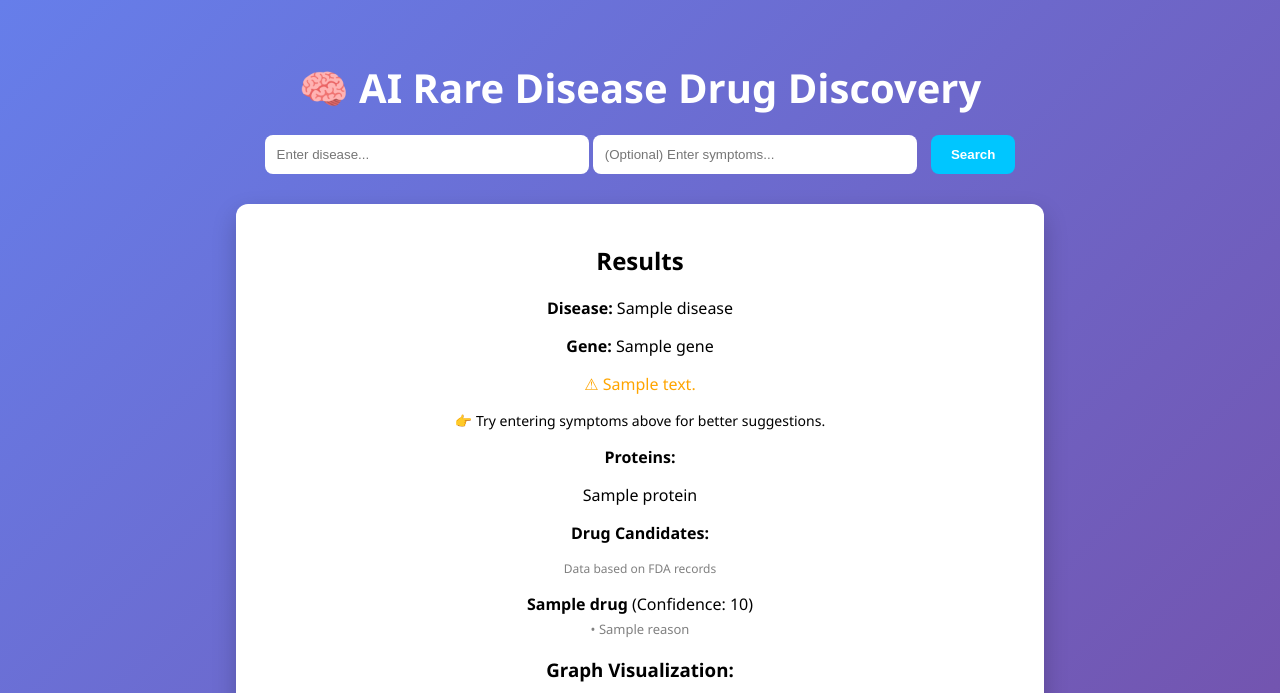
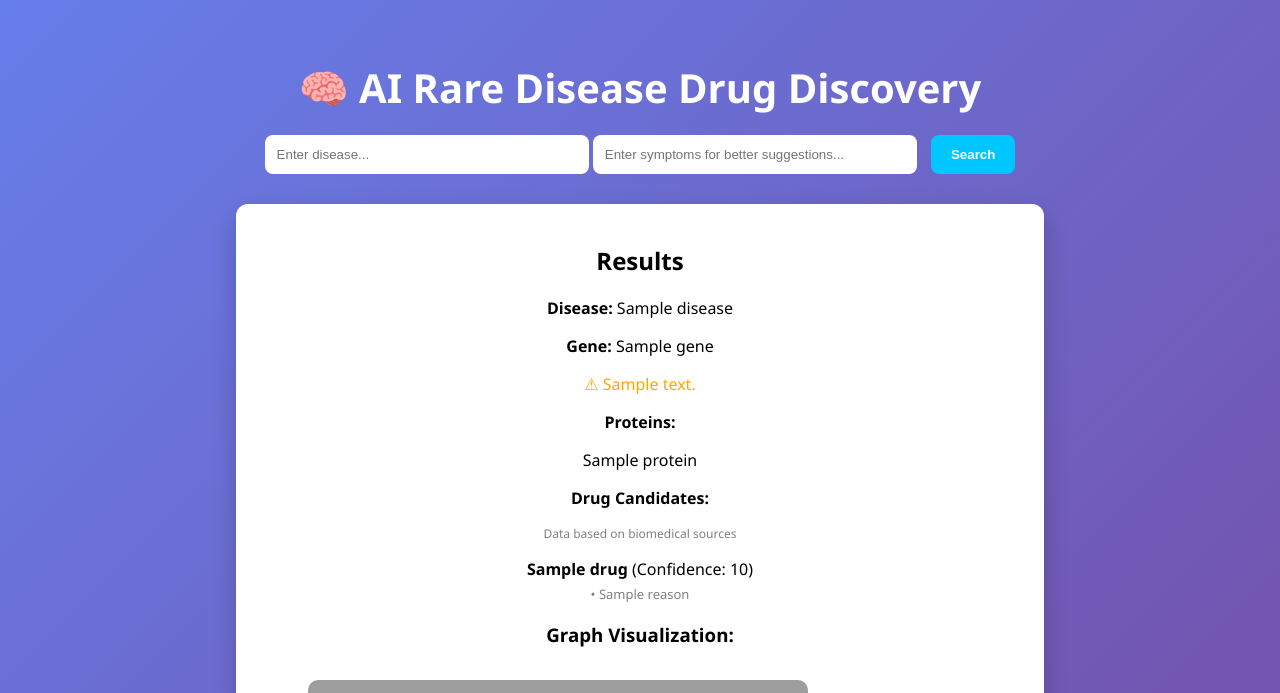
Before and after one commit to Pragyaysharma06/Bio_Project, a Flask app: template templates/index.html in a window 1280 px wide. Shown: the top 693 px of the page. Run offline with Flask 3, Linux system fonts and the light colour scheme; the template is opened without the code that fills it: most values are stand-ins (such as "Sample title", 1, 10 or a date in 2020); grey boxes are pictures that could not be loaded.

Commit message:
some changes

```diff
--- a/app.py
+++ b/app.py
@@ -51,7 +51,7 @@ def index():
                 message = None
 
                 if not drugs:
-                    message = "No direct drug found. Research is ongoing for this disease."
+                    message = "No direct drug found.Try adding symptoms for better insights.."
                     drugs = [
                         {
                             "name": "Supportive Therapy",
--- a/templates/index.html
+++ b/templates/index.html
@@ -10,11 +10,13 @@
 
     <h1>🧠 AI Rare Disease Drug Discovery</h1>
 
-    <form method="POST" >
+    <form method="POST" onsubmit="showLoader()">
         <input type="text" name="disease" placeholder="Enter disease..." required>
 
-        <!-- 🔥 OPTIONAL SYMPTOMS INPUT -->
-        <input type="text" name="symptoms" placeholder="(Optional) Enter symptoms...">
+        <!-- 🔥 SYMPTOMS (ONLY WHEN NEEDED) -->
+        {% if result and result.message %}
+        <input type="text" name="symptoms" placeholder="Enter symptoms for better suggestions...">
+        {% endif %}
 
         <button type="submit">Search</button>
     </form>
@@ -34,14 +36,10 @@
                 <p><b>Disease:</b> {{ result.disease }}</p>
                 <p><b>Gene:</b> {{ result.gene }}</p>
 
-                <!-- 🔥 MESSAGE IF NO DIRECT DRUG -->
+                <!-- 🔥 MESSAGE -->
                 {% if result.message %}
                     <p style="color:orange;">
                         ⚠ {{ result.message }}
-                    </p>
-
-                    <p style="font-size:14px;">
-                        👉 Try entering symptoms above for better suggestions.
                     </p>
                 {% endif %}
 
@@ -54,10 +52,9 @@
 
                 <p><b>Drug Candidates:</b></p>
                 <p style="font-size:12px; color:gray;">
-                Data based on FDA records
+                    Data based on biomedical sources
                 </p>
 
-                <!-- 🔥 HANDLE EMPTY DRUGS -->
                 {% if result.drugs %}
                     <ul>
                     {% for drug in result.drugs %}
@@ -83,7 +80,7 @@
                     <img src="/static/{{ result.graph }}" width="500">
                 {% endif %}
 
-                <!-- 🔥 PDF DOWNLOAD -->
+                <!-- 🔥 PDF -->
                 {% if result.pdf %}
                     <a href="/static/{{ result.pdf }}" download>
                         <button>Download Report</button>
```
Also changed, not shown: visualization/graph.py (+5 -6 lines).
